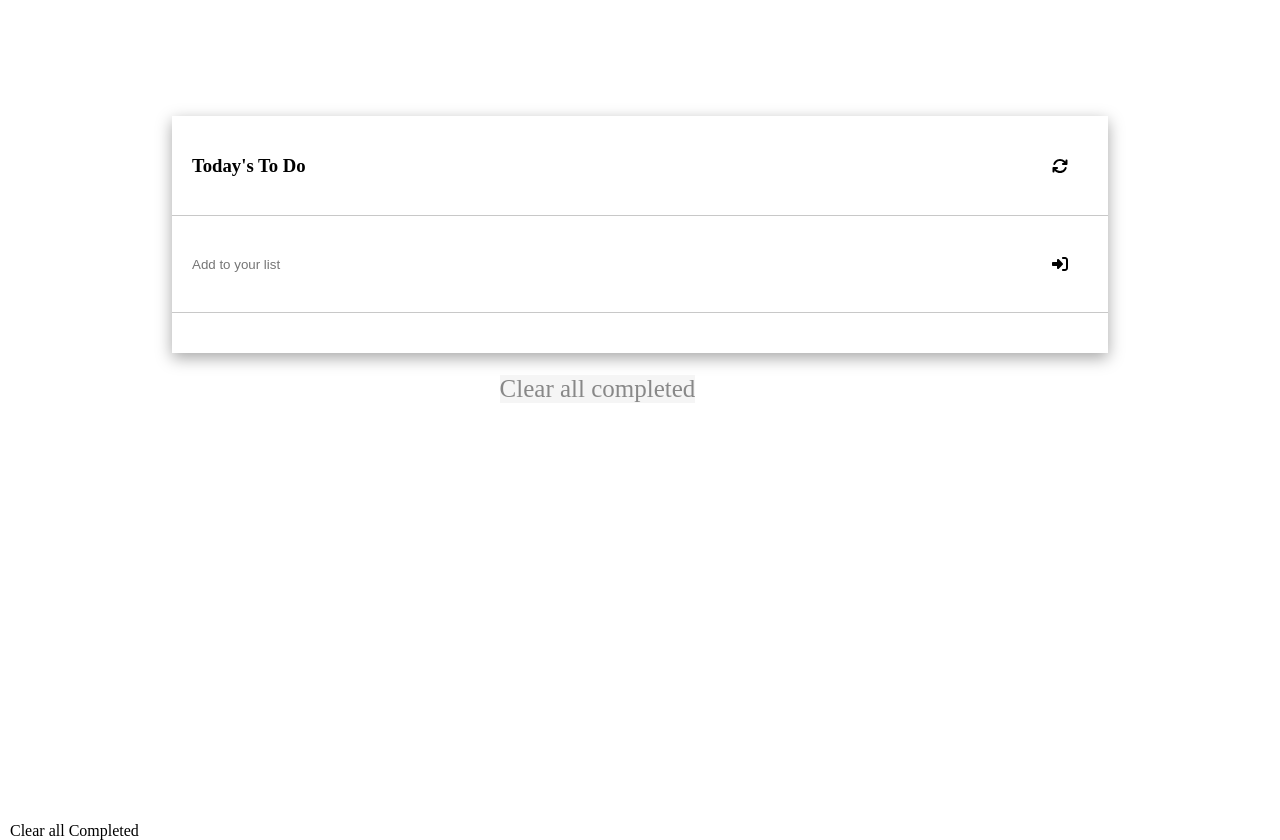
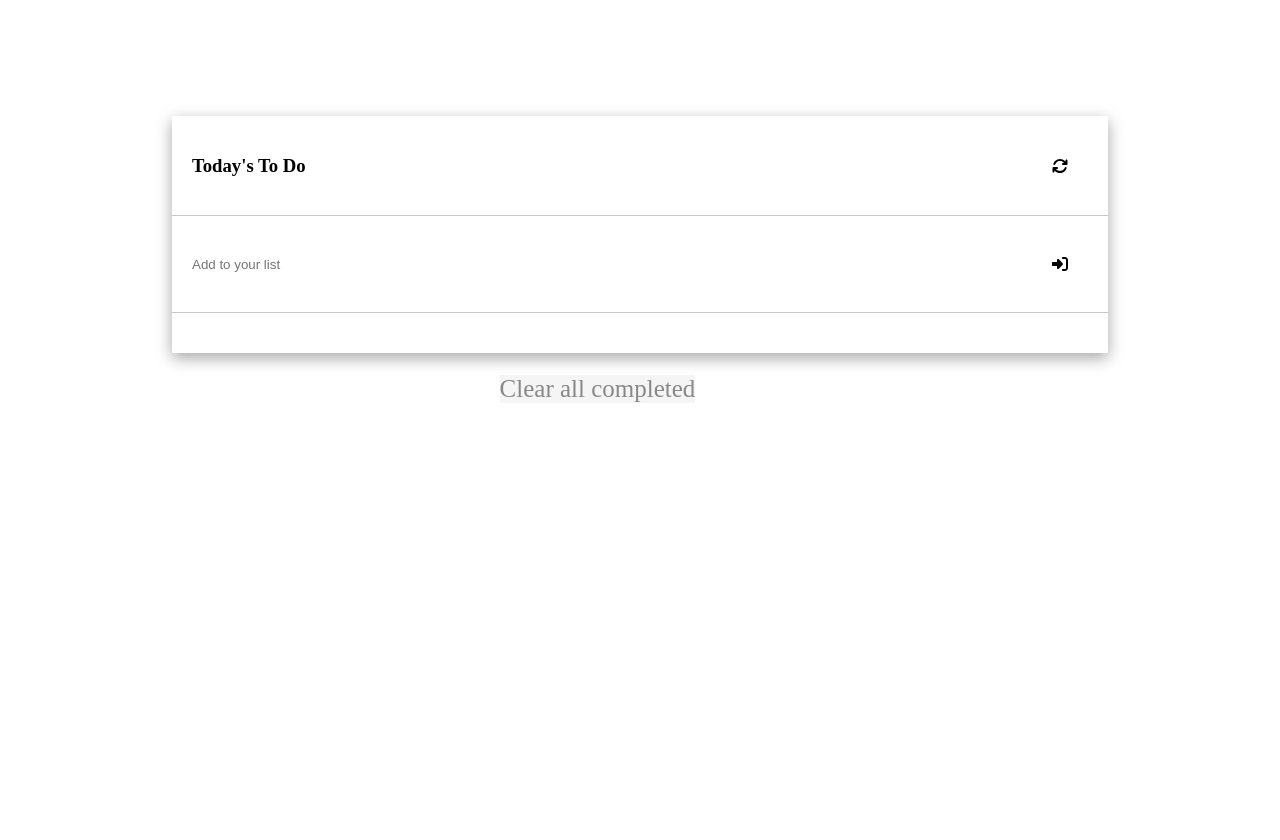
Before and after one commit to tarek102/To-Do-List-Peer-Feedback, a website built with webpack: page src/index.html in a window 1280 px wide. After the commit the page ends 800 px from the top, so only its background shows below. Built offline with nearby package versions, Linux system fonts and the light colour scheme.

Commit message:
update index.html

```diff
--- a/src/index.html
+++ b/src/index.html
@@ -18,7 +18,6 @@
         </li>
         <li class="clear-completed"><span class="clear-all-completed">Clear all completed</span></li>
       </ul>
-      <span class="clear-all-list" >Clear all Completed</span>
 
     </section>
 </body>
```
